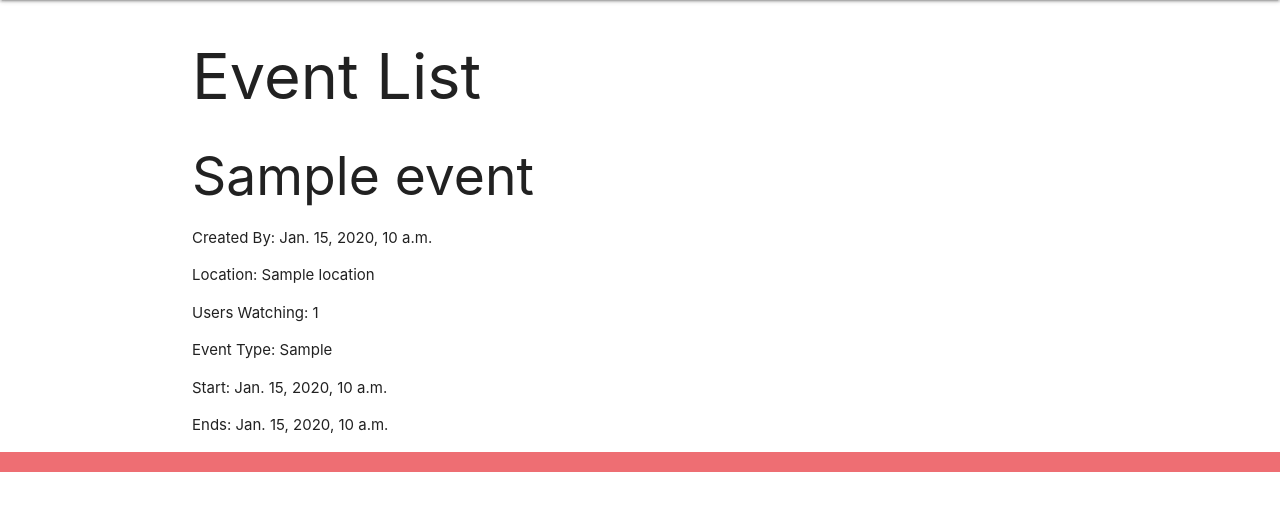
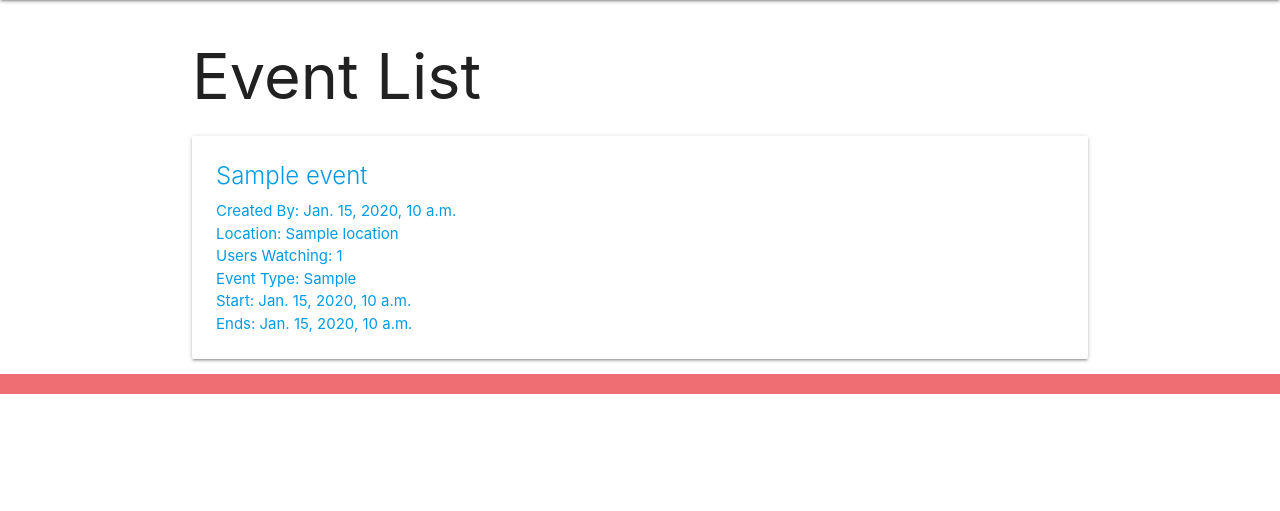
Before and after one commit to benorloff/cosmos-app, a Django app: template main_app/templates/main_app/event_list.html in a window 1280 px wide. Shown: the part 64-575 px from the top of the page. Run offline with Django 3.2, Linux system fonts and the light colour scheme; the template is opened without the code that fills it: most values are stand-ins (such as "Sample title", 1, 10 or a date in 2020).

Commit message:
built out event list index route and display

```diff
--- a/main_app/templates/base.html
+++ b/main_app/templates/base.html
@@ -20,7 +20,7 @@
 				<ul class="right">
           {% if user.is_authenticated %}
             <li><a href="{% url 'events_create' %}">Add an Event</a></li>
-            <li><a href="#">View All Events</a></li>
+            <li><a href="{% url 'events_list' %}">View All Events</a></li>
             <li><a href="#">Log Out</a></li>
 
             {% else %}
--- a/main_app/templates/main_app/event_list.html
+++ b/main_app/templates/main_app/event_list.html
@@ -3,9 +3,11 @@
 
 <h1>Event List</h1>
 
-{% for event in events_list %}
-    <div>
-        <h2>{{ event.title }}</h2>
+{% for event in event_list %}
+<a href="{% url 'events_detail' event.id %}">
+    <div class="card">
+        <div class="card-content">
+            <span class="card-title">{{ event.name }}</span>
                 <p>Created By: {{ event.created_by }}</p>
                 <p>Location: {{ event.location }}</p>
                 <p>Users Watching: {{ event.users_watching|length }} </p>
@@ -13,6 +15,8 @@
                 <p>Start: {{ event.start_time }}</p>
                 <p>Ends: {{ event.end_time }} </p>
         </div>
+    </div>
+</a>
 {% endfor %}
 
 {% endblock %}
```
Lines whose indentation alone changed are shown as unchanged.
